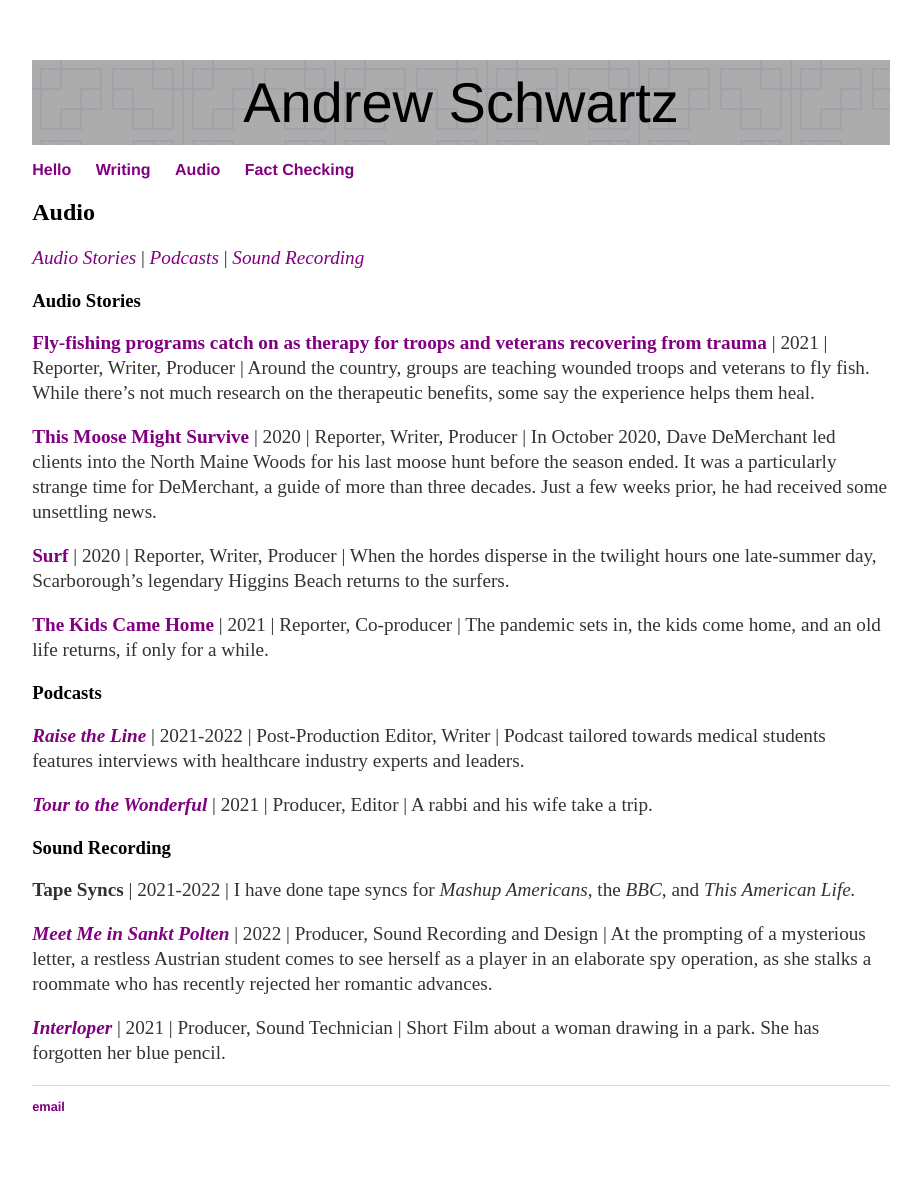
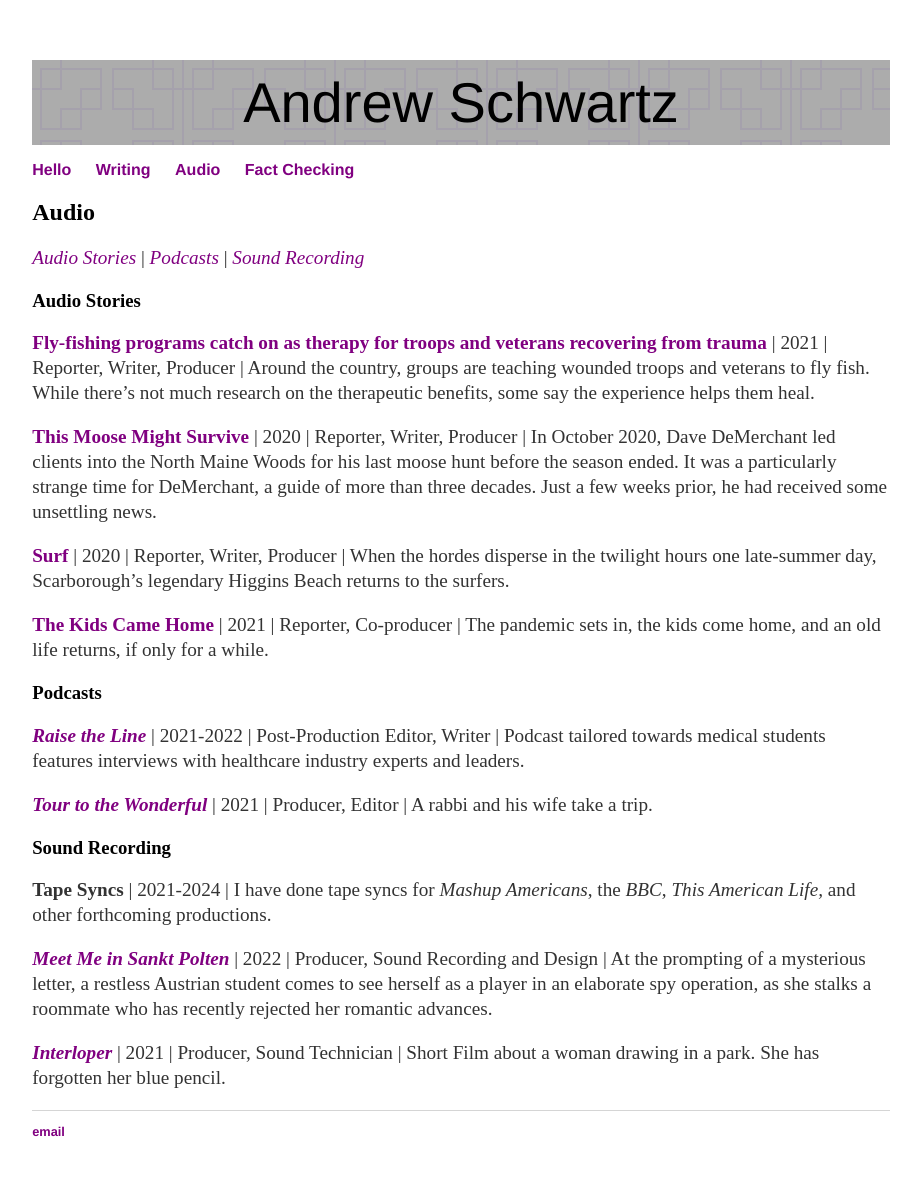
Before and after one commit to aonschwartz/aonschwartz.github.io, a Jekyll site: the page built from about/audio.md, in a window 1280 px wide. Shown: the whole page, without its empty margins (179-1100 px from the left). Built offline with Jekyll 4.4.1, drawn with Linux system fonts in a browser that asks for light colours; before the commit the page ends 1174 px from its top, so only the background shows below that.

Commit message:
Update audio.md

```diff
--- a/about/audio.md
+++ b/about/audio.md
@@ -8,7 +8,7 @@ layout: default
 
 ### <a name="AudioStories"><a/>Audio Stories
 
-**[Fly-fishing programs catch on as therapy for troops and veterans recovering from trauma](https://beta.prx.org/stories/394771)** \| 2021 \| Reporter, Writer, Producer \| Around the country, groups are teaching wounded troops and veterans to fly fish. While there's not much research on the therapeutic benefits, some say the experience helps them heal.
+**[Fly-fishing programs catch on as therapy for troops and veterans recovering from trauma]([https://beta.prx.org/stories/394771](https://americanhomefront.wunc.org/news/2021-11-23/fly-fishing-programs-catch-on-as-therapy-for-troops-and-veterans-recovering-from-trauma))** \| 2021 \| Reporter, Writer, Producer \| Around the country, groups are teaching wounded troops and veterans to fly fish. While there's not much research on the therapeutic benefits, some say the experience helps them heal.
 
 **[This Moose Might Survive ](https://soundcloud.com/andrew-schwartz-191964276/this-moose-might-survive)** \| 2020 \| Reporter, Writer, Producer \| In October 2020, Dave DeMerchant led clients into the North Maine Woods for his last moose hunt before the season ended. It was a particularly strange time for DeMerchant, a guide of more than three decades. Just a few weeks prior, he had received some unsettling news.
 
@@ -24,7 +24,7 @@ layout: default
 
 ### <a name="Sound Recording"><a/>Sound Recording
 
-**Tape Syncs** \| 2021-2022 \| I have done tape syncs for *Mashup Americans*, the *BBC*, and *This American Life.*
+**Tape Syncs** \| 2021-2024 \| I have done tape syncs for *Mashup Americans*, the *BBC*, *This American Life,* and other forthcoming productions.
 
 ***[Meet Me in Sankt Polten](https://www.youtube.com/watch?app=desktop&v=n6OmmVVn7vg)*** \| 2022 \| Producer, Sound Recording and Design \| At the prompting of a mysterious letter, a restless Austrian student comes to see herself as a player in an elaborate spy operation, as she stalks a roommate who has recently rejected her romantic advances.
 
```
